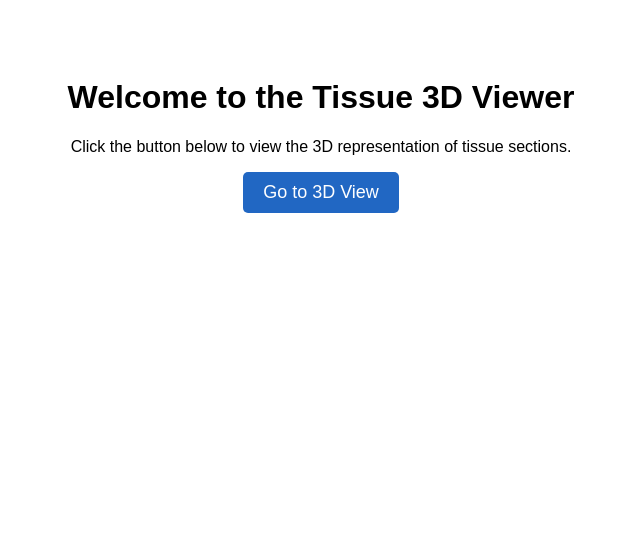
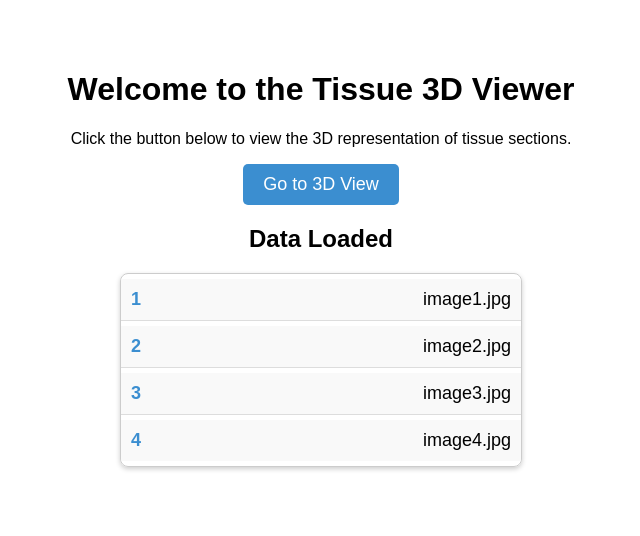
Before and after one commit to NathanArunaaa/HASTE, a Flask app: page / in a window 1280 px wide. Shown: the top 536 px of the page, without its empty margins (319-959 px from the left). Run offline with Flask 3, Linux system fonts and the light colour scheme.

Commit message:
update home page and 3D view templates; add image list to home page and improve styling

```diff
--- a/control-panel/web_interface/app.py
+++ b/control-panel/web_interface/app.py
@@ -5,7 +5,10 @@ app = Flask(__name__)
 
 @app.route('/')
 def home():
-    return render_template('home.html')
+    image_files = ["image1.jpg", "image2.jpg", "image3.jpg", "image4.jpg"]
+
+    images = list(enumerate(image_files, start=1))
+    return render_template('home.html', images=images)
 
 @app.route('/3d-view')
 def three_d_view():
--- a/control-panel/web_interface/templates/3d-view.html
+++ b/control-panel/web_interface/templates/3d-view.html
@@ -3,7 +3,7 @@
 <head>
     <meta charset="UTF-8">
     <meta name="viewport" content="width=device-width, initial-scale=1.0">
-    <title>3D Tissue Sections</title>
+    <title>3D - Result Viewer</title>
     <style>
         body {
             margin: 0;
@@ -110,7 +110,8 @@
             });
 
             document.getElementById("resetButton").addEventListener("click", () => {
-                camera.position.set(3, 3, 6);
+                //cam reset position
+                camera.position.set(4, 4, 10);
             });
 
             document.getElementById("exportButton").addEventListener("click", () => {
--- a/control-panel/web_interface/templates/home.html
+++ b/control-panel/web_interface/templates/home.html
@@ -3,24 +3,69 @@
 <head>
     <meta charset="UTF-8">
     <meta name="viewport" content="width=device-width, initial-scale=1.0">
-    <title>Home - Tissue 3D Viewer</title>
+    <title>Home - Result Viewer</title>
     <style>
         body {
             font-family: Arial, sans-serif;
             text-align: center;
             padding: 50px;
+            margin: 0;
+            box-sizing: border-box;
+        }
+        ul {
+            list-style-type: none;
+            padding: 0;
+            margin: 20px auto;
+            max-width: 400px;
+            max-height: 300px;
+            overflow-y: auto;
+            border: 1px solid #ccc;
+            border-radius: 8px;
+            box-shadow: 0 2px 5px rgba(0, 0, 0, 0.2);
+        }
+        ul::-webkit-scrollbar {
+            width: 10px;
+        }
+        ul::-webkit-scrollbar-track {
+            background: #FFFFFF;
+            border-radius: 8px;
+        }
+        ul::-webkit-scrollbar-thumb {
+            background: #888;
+            border-radius: 8px;
+        }
+        ul::-webkit-scrollbar-thumb:hover {
+            background: #FFFFFF;
+        }
+        li {
+            font-size: 18px;
+            margin: 5px 0;
+            padding: 10px;
+            display: flex;
+            justify-content: space-between;
+            align-items: center;
+            background-color: #f9f9f9;
+            border-bottom: 1px solid #ddd;
+        }
+        li:last-child {
+            border-bottom: none;
+        }
+        .index {
+            font-weight: bold;
+            color: #3b8ed0;
+            margin-right: 10px;
         }
         button {
             font-size: 18px;
             padding: 10px 20px;
-            background-color: #2167c3;
-            color: white;
+            background-color: #3b8ed0;
+            color: #FFFFFF;
             border: none;
             border-radius: 5px;
             cursor: pointer;
         }
         button:hover {
-            background-color: #2167c3;
+            background-color: #1a5199;
         }
     </style>
 </head>
@@ -30,5 +75,15 @@
     <a href="/3d-view">
         <button>Go to 3D View</button>
     </a>
+
+    <h2>Data Loaded</h2>
+    <ul>
+        {% for index, image in images %}
+            <li>
+                <span class="index">{{ loop.index }}</span>
+                {{ image.split('/')[-1] }}
+            </li>
+        {% endfor %}
+    </ul>
 </body>
 </html>
```
